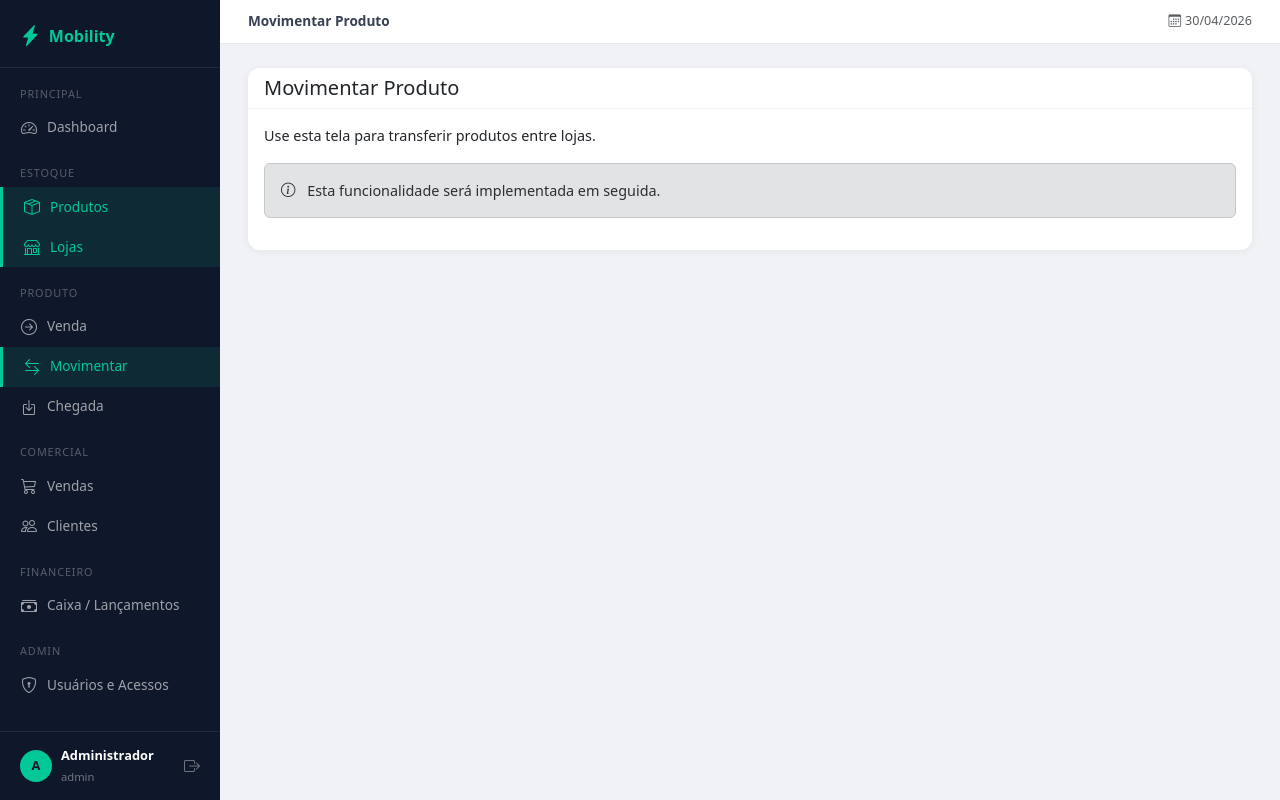
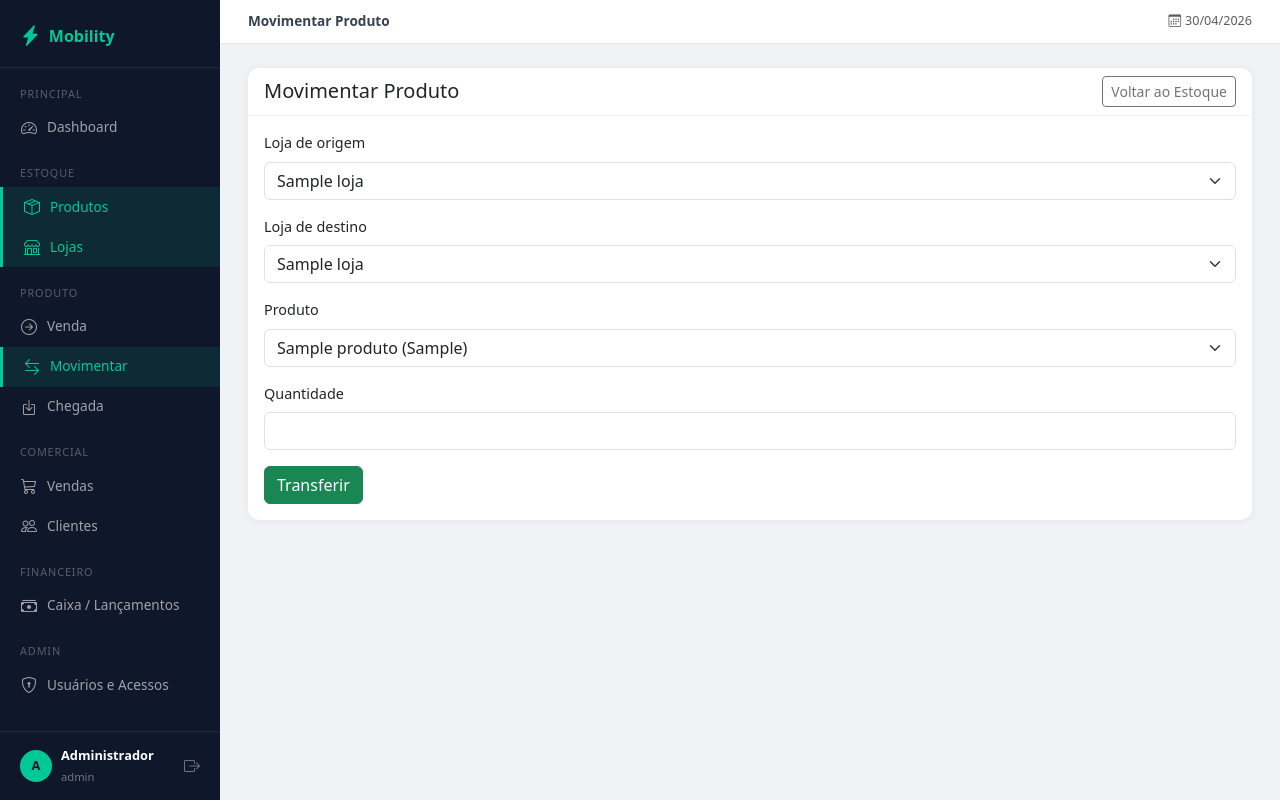
Before and after one commit to thiagoph1/erp-motos, a Flask app: page /lojas/produto/movimentar in a window 1280 px wide. Run offline with Flask 3, Linux system fonts and the light colour scheme; a user stored in the database is signed in; tables that the repository leaves empty hold one stand-in row (values such as "Sample post"); some libraries are stand-ins or nearby versions.

Commit message:
implementado os movimentos de venda, movimentar e chegada para produto

```diff
--- a/forms.py
+++ b/forms.py
@@ -3,7 +3,7 @@ Formulários WTForms da aplicação
 """
 from flask_wtf import FlaskForm
 from wtforms import StringField, PasswordField, SubmitField, FloatField, IntegerField, SelectField, TextAreaField
-from wtforms.validators import DataRequired, Length, Optional, Email
+from wtforms.validators import DataRequired, Length, Optional, Email, NumberRange
 
 
 class LoginForm(FlaskForm):
@@ -78,5 +78,30 @@ class EstoqueLojaForm(FlaskForm):
     """Formulário para estoque por loja"""
     loja_id = SelectField('Loja', coerce=int, validators=[DataRequired()])
     produto_id = SelectField('Produto', coerce=int, validators=[DataRequired()])
-    quantidade = IntegerField('Quantidade', validators=[DataRequired()])
+    quantidade = IntegerField('Quantidade', validators=[DataRequired(), NumberRange(min=1)])
     submit = SubmitField('Salvar')
+
+
+class ProdutoSaidaForm(FlaskForm):
+    """Formulário para saída de produto da loja"""
+    loja_id = SelectField('Loja', coerce=int, validators=[DataRequired()])
+    produto_id = SelectField('Produto', coerce=int, validators=[DataRequired()])
+    quantidade = IntegerField('Quantidade', validators=[DataRequired(), NumberRange(min=1)])
+    submit = SubmitField('Registrar Saída')
+
+
+class ProdutoMovimentarForm(FlaskForm):
+    """Formulário para movimentar produto entre lojas"""
+    loja_origem_id = SelectField('Loja de origem', coerce=int, validators=[DataRequired()])
+    loja_destino_id = SelectField('Loja de destino', coerce=int, validators=[DataRequired()])
+    produto_id = SelectField('Produto', coerce=int, validators=[DataRequired()])
+    quantidade = IntegerField('Quantidade', validators=[DataRequired(), NumberRange(min=1)])
+    submit = SubmitField('Transferir')
+
+
+class ProdutoChegadaForm(FlaskForm):
+    """Formulário para chegada de produto na loja"""
+    loja_id = SelectField('Loja', coerce=int, validators=[DataRequired()])
+    produto_id = SelectField('Produto', coerce=int, validators=[DataRequired()])
+    quantidade = IntegerField('Quantidade', validators=[DataRequired(), NumberRange(min=1)])
+    submit = SubmitField('Registrar Chegada')
--- a/routes/lojas.py
+++ b/routes/lojas.py
@@ -4,8 +4,14 @@ Rotas de gerenciamento de lojas
 from flask import Blueprint, render_template, request, redirect, url_for, flash
 from flask_login import login_required
 from models import Loja, Produto, EstoqueLoja, db
-from forms import LojaForm, EstoqueLojaForm
-from auth import requer_admin
+from forms import (
+    LojaForm,
+    EstoqueLojaForm,
+    ProdutoSaidaForm,
+    ProdutoMovimentarForm,
+    ProdutoChegadaForm
+)
+from auth import requer_admin, requer_gerente_ou_admin
 
 lojas_bp = Blueprint('lojas', __name__, url_prefix='/lojas')
 
@@ -16,27 +22,6 @@ def index():
     """Lista todas as lojas"""
     lojas = Loja.query.order_by(Loja.nome).all()
     return render_template('lojas.html', lojas=lojas)
-
-
-@lojas_bp.route('/produto/venda')
-@login_required
-def produto_venda():
-    """Página para saída de produto de loja"""
-    return render_template('produto_venda.html')
-
-
-@lojas_bp.route('/produto/movimentar')
-@login_required
-def produto_movimentar():
-    """Página para movimentar produto entre lojas"""
-    return render_template('produto_movimentar.html')
-
-
-@lojas_bp.route('/produto/chegada')
-@login_required
-def produto_chegada():
-    """Página para registrar chegada de produto"""
-    return render_template('produto_chegada.html')
 
 
 @lojas_bp.route('/novo', methods=['GET', 'POST'])
@@ -90,6 +75,127 @@ def _load_estoque_choices(form):
         for produto in Produto.query.order_by(Produto.nome).all()
     ]
     return form
+
+
+def _load_produto_choices(form):
+    form.produto_id.choices = [
+        (produto.id, f"{produto.nome} ({produto.tipo})")
+        for produto in Produto.query.order_by(Produto.nome).all()
+    ]
+    return form
+
+
+def _load_movimentar_choices(form):
+    form.loja_origem_id.choices = [(loja.id, loja.nome) for loja in Loja.query.order_by(Loja.nome).all()]
+    form.loja_destino_id.choices = [(loja.id, loja.nome) for loja in Loja.query.order_by(Loja.nome).all()]
+    _load_produto_choices(form)
+    return form
+
+
+def _load_chegada_saida_choices(form):
+    form.loja_id.choices = [(loja.id, loja.nome) for loja in Loja.query.order_by(Loja.nome).all()]
+    _load_produto_choices(form)
+    return form
+
+
+@lojas_bp.route('/produto/venda', methods=['GET', 'POST'])
+@login_required
+@requer_gerente_ou_admin
+def produto_venda():
+    """Registrar saída de produto de uma loja"""
+    form = _load_chegada_saida_choices(ProdutoSaidaForm())
+
+    if form.validate_on_submit():
+        estoque = EstoqueLoja.query.filter_by(
+            loja_id=form.loja_id.data,
+            produto_id=form.produto_id.data
+        ).first()
+        if not estoque:
+            flash('Produto não encontrado no estoque da loja selecionada.', 'danger')
+            return render_template('produto_venda.html', form=form)
+
+        if form.quantidade.data > estoque.quantidade:
+            flash('Quantidade maior que o estoque disponível.', 'danger')
+            return render_template('produto_venda.html', form=form)
+
+        estoque.quantidade -= form.quantidade.data
+        db.session.commit()
+
+        flash('Saída de produto registrada com sucesso!', 'success')
+        return redirect(url_for('lojas.estoque'))
+
+    return render_template('produto_venda.html', form=form)
+
+
+@lojas_bp.route('/produto/movimentar', methods=['GET', 'POST'])
+@login_required
+@requer_gerente_ou_admin
+def produto_movimentar():
+    """Transferir produto entre lojas"""
+    form = _load_movimentar_choices(ProdutoMovimentarForm())
+
+    if form.validate_on_submit():
+        if form.loja_origem_id.data == form.loja_destino_id.data:
+            flash('A loja de origem e destino devem ser diferentes.', 'danger')
+            return render_template('produto_movimentar.html', form=form)
+
+        origem = EstoqueLoja.query.filter_by(
+            loja_id=form.loja_origem_id.data,
+            produto_id=form.produto_id.data
+        ).first()
+        if not origem or form.quantidade.data > origem.quantidade:
+            flash('Estoque insuficiente na loja de origem.', 'danger')
+            return render_template('produto_movimentar.html', form=form)
+
+        destino = EstoqueLoja.query.filter_by(
+            loja_id=form.loja_destino_id.data,
+            produto_id=form.produto_id.data
+        ).first()
+        if not destino:
+            destino = EstoqueLoja(
+                loja_id=form.loja_destino_id.data,
+                produto_id=form.produto_id.data,
+                quantidade=0
+            )
+            db.session.add(destino)
+
+        origem.quantidade -= form.quantidade.data
+        destino.quantidade += form.quantidade.data
+        db.session.commit()
+
+        flash('Movimentação de produto registrada com sucesso!', 'success')
+        return redirect(url_for('lojas.estoque'))
+
+    return render_template('produto_movimentar.html', form=form)
+
+
+@lojas_bp.route('/produto/chegada', methods=['GET', 'POST'])
+@login_required
+@requer_gerente_ou_admin
+def produto_chegada():
+    """Registrar chegada de produto na loja"""
+    form = _load_chegada_saida_choices(ProdutoChegadaForm())
+
+    if form.validate_on_submit():
+        estoque = EstoqueLoja.query.filter_by(
+            loja_id=form.loja_id.data,
+            produto_id=form.produto_id.data
+        ).first()
+        if not estoque:
+            estoque = EstoqueLoja(
+                loja_id=form.loja_id.data,
+                produto_id=form.produto_id.data,
+                quantidade=0
+            )
+            db.session.add(estoque)
+
+        estoque.quantidade += form.quantidade.data
+        db.session.commit()
+
+        flash('Chegada de produto registrada com sucesso!', 'success')
+        return redirect(url_for('lojas.estoque'))
+
+    return render_template('produto_chegada.html', form=form)
 
 
 @lojas_bp.route('/estoque')
--- a/templates/produto_movimentar.html
+++ b/templates/produto_movimentar.html
@@ -6,15 +6,43 @@
 <div class="row">
   <div class="col-12">
     <div class="card">
-      <div class="card-header">
+      <div class="card-header d-flex justify-content-between align-items-center">
         <h5 class="mb-0">Movimentar Produto</h5>
+        <a href="{{ url_for('lojas.estoque') }}" class="btn btn-sm btn-outline-secondary">Voltar ao Estoque</a>
       </div>
       <div class="card-body">
-        <p>Use esta tela para transferir produtos entre lojas.</p>
-        <div class="alert alert-secondary">
-          <i class="bi bi-info-circle me-2"></i>
-          Esta funcionalidade será implementada em seguida.
-        </div>
+        <form method="POST">
+          {{ form.hidden_tag() }}
+          <div class="mb-3">
+            {{ form.loja_origem_id.label(class="form-label") }}
+            {{ form.loja_origem_id(class="form-select") }}
+            {% for err in form.loja_origem_id.errors %}
+              <div class="form-text text-danger">{{ err }}</div>
+            {% endfor %}
+          </div>
+          <div class="mb-3">
+            {{ form.loja_destino_id.label(class="form-label") }}
+            {{ form.loja_destino_id(class="form-select") }}
+            {% for err in form.loja_destino_id.errors %}
+              <div class="form-text text-danger">{{ err }}</div>
+            {% endfor %}
+          </div>
+          <div class="mb-3">
+            {{ form.produto_id.label(class="form-label") }}
+            {{ form.produto_id(class="form-select") }}
+            {% for err in form.produto_id.errors %}
+              <div class="form-text text-danger">{{ err }}</div>
+            {% endfor %}
+          </div>
+          <div class="mb-3">
+            {{ form.quantidade.label(class="form-label") }}
+            {{ form.quantidade(class="form-control", min="1") }}
+            {% for err in form.quantidade.errors %}
+              <div class="form-text text-danger">{{ err }}</div>
+            {% endfor %}
+          </div>
+          <button type="submit" class="btn btn-success">{{ form.submit.label.text }}</button>
+        </form>
       </div>
     </div>
   </div>
```
Also changed, not shown: templates/produto_chegada.html (+27 -6 lines), templates/produto_venda.html (+27 -6 lines).
